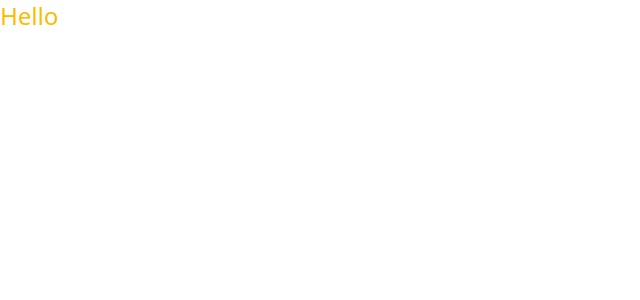
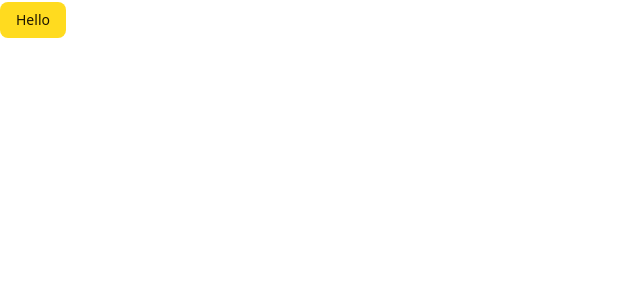
Before and after one commit to PupupuMusor/Frontend, a React (Vite) app in the folder Pypypy_Musor_F/: page / in a window 1280 px wide. Shown: the top 300 px of the page, without its empty margins (0-640 px from the left). Built offline with nearby package versions, Linux system fonts and the light colour scheme.

Commit message:
settings color components

```diff
--- a/Pypypy_Musor_F/package.json
+++ b/Pypypy_Musor_F/package.json
@@ -10,6 +10,8 @@
     "preview": "vite preview"
   },
   "dependencies": {
+    "@radix-ui/react-radio-group": "^1.3.8",
+    "@radix-ui/react-slot": "^1.2.4",
     "@reduxjs/toolkit": "^2.11.0",
     "@tailwindcss/vite": "^4.1.17",
     "class-variance-authority": "^0.7.1",
--- a/Pypypy_Musor_F/src/App.tsx
+++ b/Pypypy_Musor_F/src/App.tsx
@@ -1,11 +1,13 @@
+import { Button } from "./components/ui/button";
+
 function App() {
   return (
     <>
       <div className="text-amber-400 text-2xl">
-        Hello
+        <Button>Hello</Button>
       </div>
     </>
-  )
+  );
 }
 
-export default App
+export default App;
--- /dev/null
+++ b/Pypypy_Musor_F/src/components/ui/button.tsx
@@ -0,0 +1,60 @@
+import * as React from "react"
+import { Slot } from "@radix-ui/react-slot"
+import { cva, type VariantProps } from "class-variance-authority"
+
+import { cn } from "@/lib/utils"
+
+const buttonVariants = cva(
+  "inline-flex items-center justify-center gap-2 whitespace-nowrap rounded-md text-sm font-medium transition-all disabled:pointer-events-none disabled:opacity-50 [&_svg]:pointer-events-none [&_svg:not([class*='size-'])]:size-4 shrink-0 [&_svg]:shrink-0 outline-none focus-visible:border-ring focus-visible:ring-ring/50 focus-visible:ring-[3px] aria-invalid:ring-destructive/20 dark:aria-invalid:ring-destructive/40 aria-invalid:border-destructive",
+  {
+    variants: {
+      variant: {
+        default: "bg-primary text-primary-foreground hover:bg-primary/90",
+        destructive:
+          "bg-destructive text-white hover:bg-destructive/90 focus-visible:ring-destructive/20 dark:focus-visible:ring-destructive/40 dark:bg-destructive/60",
+        outline:
+          "border bg-background shadow-xs hover:bg-accent hover:text-accent-foreground dark:bg-input/30 dark:border-input dark:hover:bg-input/50",
+        secondary:
+          "bg-secondary text-secondary-foreground hover:bg-secondary/80",
+        ghost:
+          "hover:bg-accent hover:text-accent-foreground dark:hover:bg-accent/50",
+        link: "text-primary underline-offset-4 hover:underline",
+      },
+      size: {
+        default: "h-9 px-4 py-2 has-[>svg]:px-3",
+        sm: "h-8 rounded-md gap-1.5 px-3 has-[>svg]:px-2.5",
+        lg: "h-10 rounded-md px-6 has-[>svg]:px-4",
+        icon: "size-9",
+        "icon-sm": "size-8",
+        "icon-lg": "size-10",
+      },
+    },
+    defaultVariants: {
+      variant: "default",
+      size: "default",
+    },
+  }
+)
+
+function Button({
+  className,
+  variant,
+  size,
+  asChild = false,
+  ...props
+}: React.ComponentProps<"button"> &
+  VariantProps<typeof buttonVariants> & {
+    asChild?: boolean
+  }) {
+  const Comp = asChild ? Slot : "button"
+
+  return (
+    <Comp
+      data-slot="button"
+      className={cn(buttonVariants({ variant, size, className }))}
+      {...props}
+    />
+  )
+}
+
+export { Button, buttonVariants }
--- /dev/null
+++ b/Pypypy_Musor_F/src/components/ui/radio-group.tsx
@@ -0,0 +1,43 @@
+import * as React from "react"
+import * as RadioGroupPrimitive from "@radix-ui/react-radio-group"
+import { CircleIcon } from "lucide-react"
+
+import { cn } from "@/lib/utils"
+
+function RadioGroup({
+  className,
+  ...props
+}: React.ComponentProps<typeof RadioGroupPrimitive.Root>) {
+  return (
+    <RadioGroupPrimitive.Root
+      data-slot="radio-group"
+      className={cn("grid gap-3", className)}
+      {...props}
+    />
+  )
+}
+
+function RadioGroupItem({
+  className,
+  ...props
+}: React.ComponentProps<typeof RadioGroupPrimitive.Item>) {
+  return (
+    <RadioGroupPrimitive.Item
+      data-slot="radio-group-item"
+      className={cn(
+        "border-input text-primary focus-visible:border-ring focus-visible:ring-ring/50 aria-invalid:ring-destructive/20 dark:aria-invalid:ring-destructive/40 aria-invalid:border-destructive dark:bg-input/30 aspect-square size-4 shrink-0 rounded-full border shadow-xs transition-[color,box-shadow] outline-none focus-visible:ring-[3px] disabled:cursor-not-allowed disabled:opacity-50",
+        className
+      )}
+      {...props}
+    >
+      <RadioGroupPrimitive.Indicator
+        data-slot="radio-group-indicator"
+        className="relative flex items-center justify-center"
+      >
+        <CircleIcon className="fill-primary absolute top-1/2 left-1/2 size-2 -translate-x-1/2 -translate-y-1/2" />
+      </RadioGroupPrimitive.Indicator>
+    </RadioGroupPrimitive.Item>
+  )
+}
+
+export { RadioGroup, RadioGroupItem }
--- a/Pypypy_Musor_F/src/index.css
+++ b/Pypypy_Musor_F/src/index.css
@@ -49,14 +49,14 @@
   --card-foreground: oklch(0.145 0 0);
   --popover: oklch(1 0 0);
   --popover-foreground: oklch(0.145 0 0);
-  --primary: oklch(0.205 0 0);
-  --primary-foreground: oklch(0.985 0 0);
-  --secondary: oklch(0.97 0 0);
-  --secondary-foreground: oklch(0.205 0 0);
+  --primary: oklch(0.9 0.18 95);
+  --primary-foreground: oklch(0.2 0.05 95);
+  --secondary: oklch(92.874% 0.00106 11.666);
+  --secondary-foreground: oklch(0.2 0.05 95);
   --muted: oklch(0.97 0 0);
   --muted-foreground: oklch(0.556 0 0);
-  --accent: oklch(0.97 0 0);
-  --accent-foreground: oklch(0.205 0 0);
+  --accent: oklch(0.9 0.18 95);
+  --accent-foreground: oklch(0.2 0.05 95);
   --destructive: oklch(0.577 0.245 27.325);
   --border: oklch(0.922 0 0);
   --input: oklch(0.922 0 0);
--- a/Pypypy_Musor_F/vite.config.ts
+++ b/Pypypy_Musor_F/vite.config.ts
@@ -1,11 +1,14 @@
-import { defineConfig } from 'vite'
-import react from '@vitejs/plugin-react'
-import tailwindcss from '@tailwindcss/vite'
+import path from "path";
+import { defineConfig } from "vite";
+import react from "@vitejs/plugin-react";
+import tailwindcss from "@tailwindcss/vite";
 
 // https://vite.dev/config/
 export default defineConfig({
-  plugins: [
-    react(),
-    tailwindcss(),
-  ],
-})
+  plugins: [react(), tailwindcss()],
+  resolve: {
+    alias: {
+      "@": path.resolve(__dirname, "./src"),
+    },
+  },
+});
```
Also changed, not shown: 1 other file (tests, documents, lock files or other folders).
